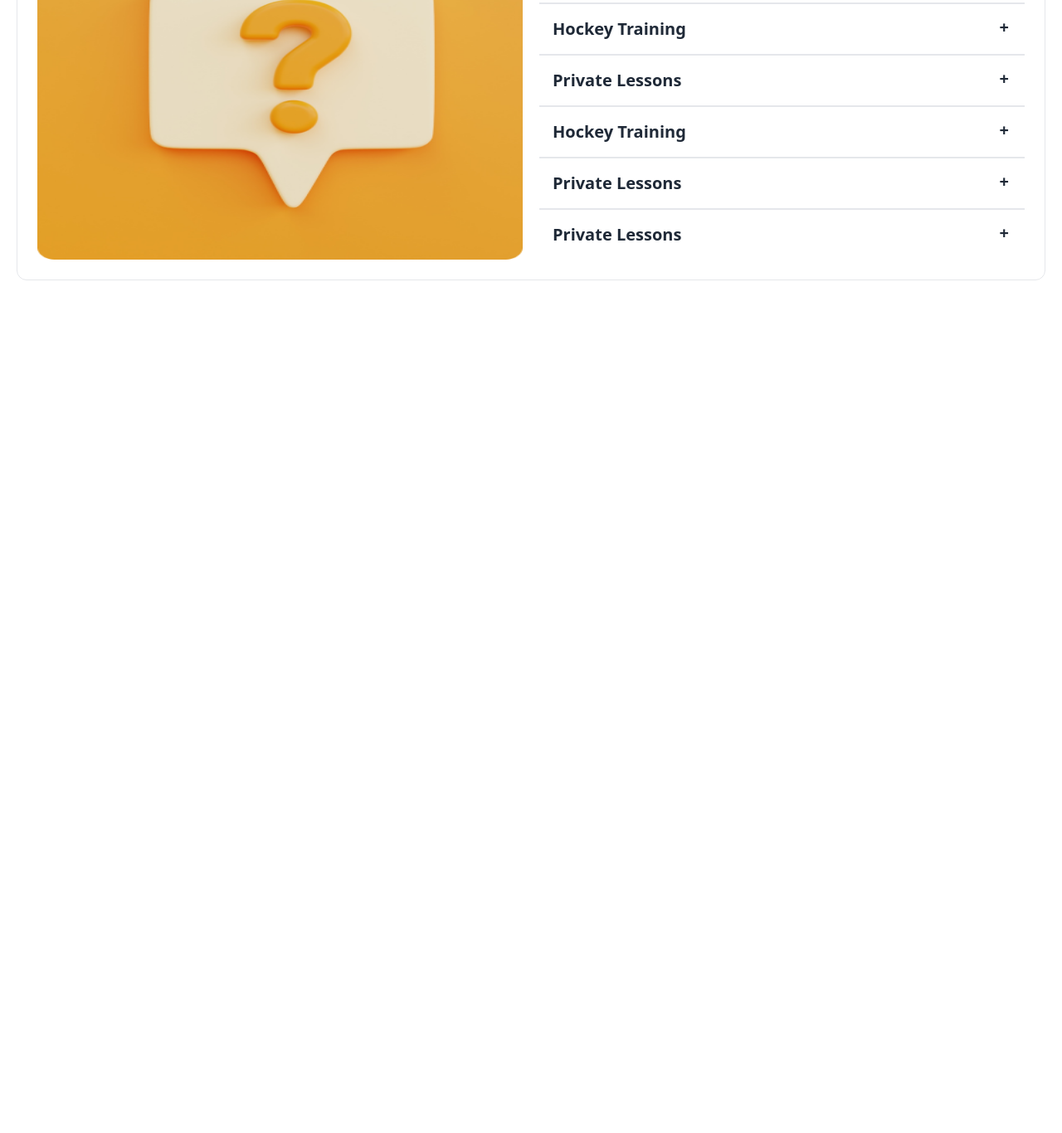
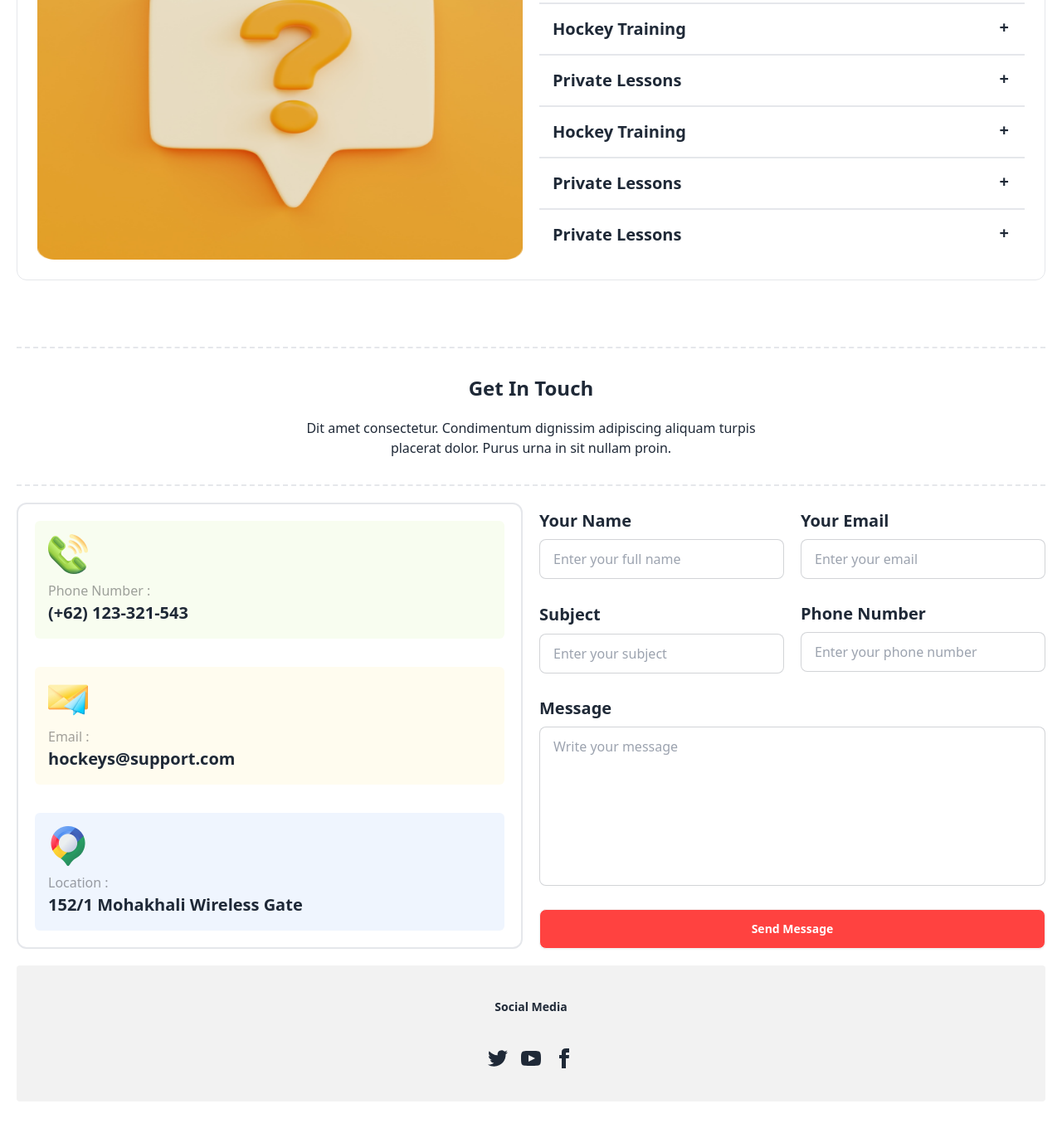
Before and after one commit to emonRoky/B9A3-Hockeys, a plain HTML site: page index.html in a window 1280 px wide. Shown: the part 3333-4699 px from the top of the page at 83% size. Before the commit the page ends 3751 px from the top, so only its background shows below. Drawn offline with nearby package versions, Linux system fonts and the light colour scheme.

Commit message:
added get in touch

```diff
--- a/index.html
+++ b/index.html
@@ -489,6 +489,108 @@
         </div>
       </div>
     </section>
+    <!-- Get In Touch -->
+    <section class="mx-5 my-20">
+      <div class="border-dashed border-b-2 border-t-2 color-border py-8 text-center">
+        <h1 class="font-extrabold text-2xl">
+          Get In Touch
+        </h1>
+        <p class="max-w-xl mx-auto mt-5">
+          Dit amet consectetur. Condimentum dignissim adipiscing aliquam turpis placerat dolor. Purus urna in sit nullam proin.
+        </p>
+      </div>
+      <div class="mt-5 xl:grid md:grid grid-cols-2 gap-5 h-full">
+        <div class="border-2 color-border p-5 rounded-xl space-y-4 md:flex flex-col justify-between">
+          <div class="bg-customGreenTwo bg-opacity-10 rounded-md p-4">
+            <img src="./Images/12.png" alt="">
+            <p class="text-[#13131866] font-normal text-base mt-2">
+              Phone Number :
+              </p>
+              <span class="font-extrabold text-[1.25rem]">(+62) 123-321-543</span>
+          </div>
+          <div class="bg-customYellow bg-opacity-10 rounded-md p-4 mt-auto">
+            <img src="./Images/13.png" alt="">
+            <p class="text-[#13131866] font-normal text-base mt-2">
+              Email :
+            </p>
+            <span class="font-extrabold text-[1.25rem]">hockeys@support.com</span>
+          </div>
+          <div class="bg-customBlueTwo bg-opacity-10 rounded-md p-4 mt-auto">
+            <img src="./Images/14.png" alt="">
+            <p class="text-[#13131866] font-normal text-base mt-2">
+              Location :
+            </p>
+            <span class="font-extrabold text-[1.25rem]">152/1 Mohakhali Wireless Gate</span>
+          </div>
+        </div>
+        <div class="lg:grid grid-cols-2 gap-5 h-full">
+          <div>
+            <h2 class="text-xl font-bold mb-2 mt-2">Your Name</h2>
+            <input type="text" placeholder="Enter your full name" class="input input-bordered w-full max-w-xs" />
+          </div>
+          <div>
+            <h2 class="text-xl font-bold mb-2 mt-2">Your Email</h2>
+            <input type="text" placeholder="Enter your email" class="input input-bordered w-full max-w-xs" />
+          </div>
+          <div>
+            <h2 class="text-[1.25rem] font-bold mb-2 mt-2">Subject</h2>
+            <input type="text" placeholder="Enter your subject" class="input input-bordered w-full max-w-xs" />
+          </div>
+          <div>
+            <h2 class="text-xl font-bold mb-2 mt-2">Phone Number</h2>
+            <input type="text" placeholder="Enter your phone number" class="input input-bordered w-full max-w-xs" />
+          </div>
+          <div class="lg:col-span-2">
+            <h2 class="text-xl font-bold mb-2 mt-2">Message</h2>
+            <input type="text" placeholder="Write your message" class="input input-bordered w-full h-48 pb-36" />
+          </div>
+          <a class="btn bg-primary-color text-white w-full mt-2 lg:col-span-2">Send Message</a>
+        </div>
+      </div>
+
+      <div class="footer footer-center bg-base-200 text-base-content rounded p-10 mt-5">
+       <aside>
+        <h2 class="font-extrabold text-24">Social Media</h2>
+       </aside>
+        <nav>
+          <div class="grid grid-flow-col gap-4">
+            <a>
+              <svg
+                xmlns="http://www.w3.org/2000/svg"
+                width="24"
+                height="24"
+                viewBox="0 0 24 24"
+                class="fill-current">
+                <path
+                  d="M24 4.557c-.883.392-1.832.656-2.828.775 1.017-.609 1.798-1.574 2.165-2.724-.951.564-2.005.974-3.127 1.195-.897-.957-2.178-1.555-3.594-1.555-3.179 0-5.515 2.966-4.797 6.045-4.091-.205-7.719-2.165-10.148-5.144-1.29 2.213-.669 5.108 1.523 6.574-.806-.026-1.566-.247-2.229-.616-.054 2.281 1.581 4.415 3.949 4.89-.693.188-1.452.232-2.224.084.626 1.956 2.444 3.379 4.6 3.419-2.07 1.623-4.678 2.348-7.29 2.04 2.179 1.397 4.768 2.212 7.548 2.212 9.142 0 14.307-7.721 13.995-14.646.962-.695 1.797-1.562 2.457-2.549z"></path>
+              </svg>
+            </a>
+            <a>
+              <svg
+                xmlns="http://www.w3.org/2000/svg"
+                width="24"
+                height="24"
+                viewBox="0 0 24 24"
+                class="fill-current">
+                <path
+                  d="M19.615 3.184c-3.604-.246-11.631-.245-15.23 0-3.897.266-4.356 2.62-4.385 8.816.029 6.185.484 8.549 4.385 8.816 3.6.245 11.626.246 15.23 0 3.897-.266 4.356-2.62 4.385-8.816-.029-6.185-.484-8.549-4.385-8.816zm-10.615 12.816v-8l8 3.993-8 4.007z"></path>
+              </svg>
+            </a>
+            <a>
+              <svg
+                xmlns="http://www.w3.org/2000/svg"
+                width="24"
+                height="24"
+                viewBox="0 0 24 24"
+                class="fill-current">
+                <path
+                  d="M9 8h-3v4h3v12h5v-12h3.642l.358-4h-4v-1.667c0-.955.192-1.333 1.115-1.333h2.885v-5h-3.808c-3.596 0-5.192 1.583-5.192 4.615v3.385z"></path>
+              </svg>
+            </a>
+          </div>
+        </nav>
+      </div>
+    </section>
   </main>
 </body>
 </html>
--- a/tailwind.js
+++ b/tailwind.js
@@ -9,6 +9,9 @@ tailwind.config = {
          "customGreen": '#49D293',
          "customOrange": '#FFB546',
          "customBlue": '#4C8DF1',
+         "customGreenTwo": '#BCED6D',
+         "customYellow": '#FDDD5F',
+         "customBlueTwo": '#629CF3',
         }
       }
     }
```
Also changed, not shown: Images/12.png (renamed from Images/Group 1171275317.png), Images/13.png (renamed from Images/Group 1171275318.png), Images/14.png (renamed from Images/Group 1171275321.png).
